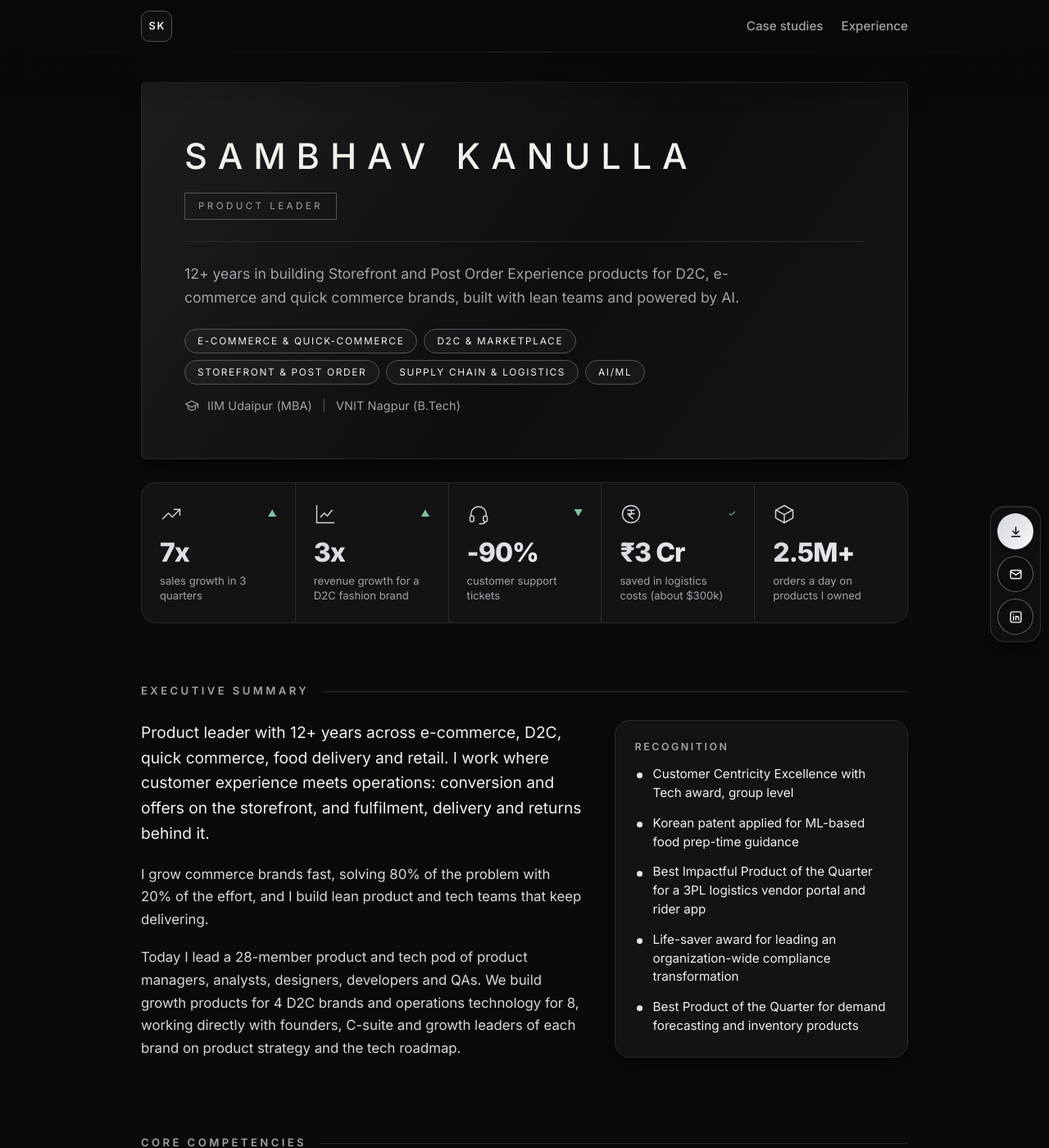
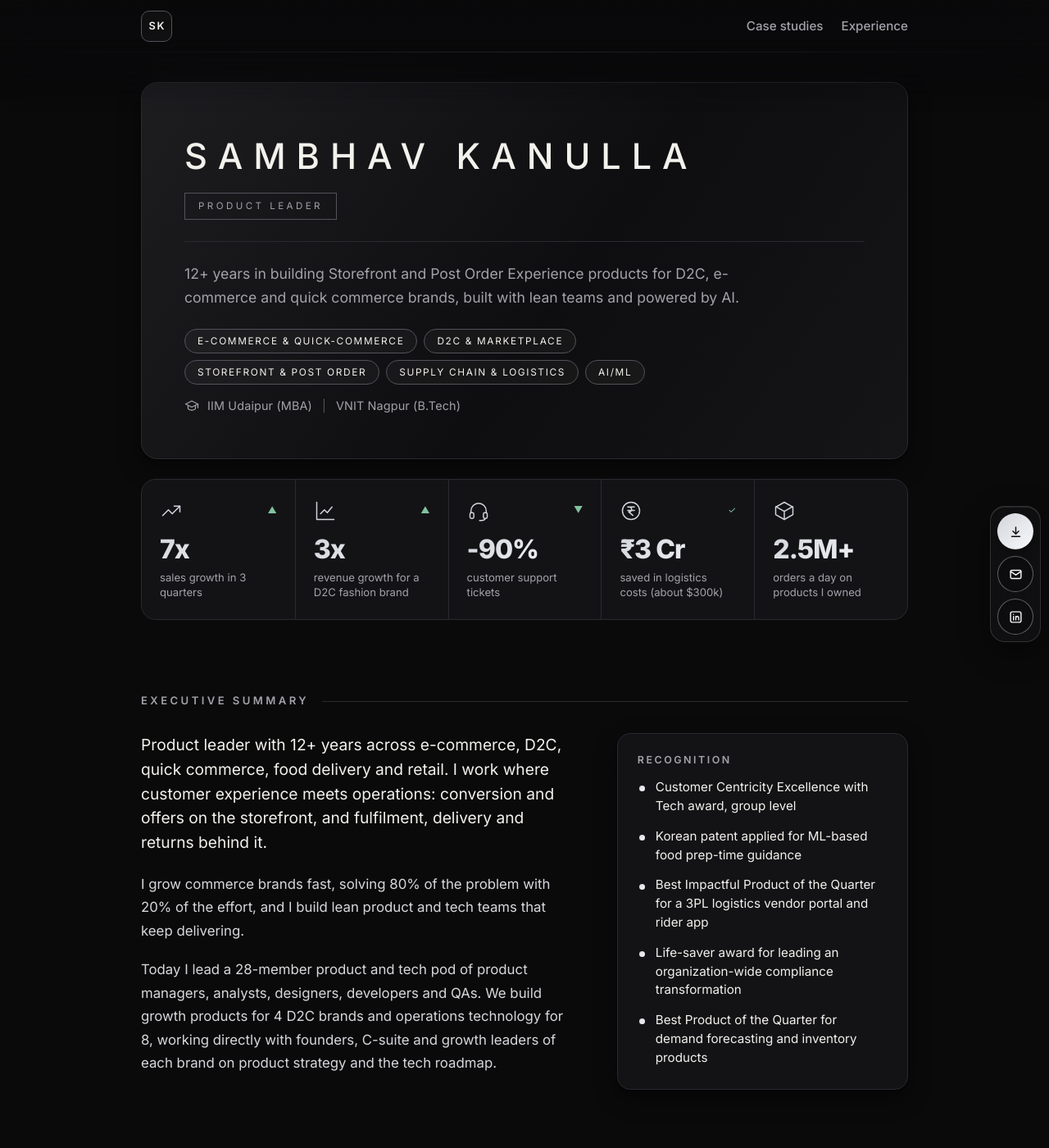
Before and after one commit to sambhavkanulla/sambhavkanulla.github.io, a Jekyll site: the page built from index.html, in a window 1280 px wide and 1400 px high. Shown: the whole window at 82% size. Built offline with Jekyll 4.4.1, drawn with Linux system fonts in a browser that asks for light colours.

Commit message:
Home: consistent spacing scale, responsive case cards, dock never overlaps content
Co-Authored-By: Claude Sonnet 5.5 <noreply@anthropic.com>
Claude-Session: https://claude.ai/code/session_01PrKmB98M39T9226rhsuyd2

```diff
--- a/assets/css/portfolio.css
+++ b/assets/css/portfolio.css
@@ -447,3 +447,50 @@ body.show-name .brand-name { opacity: 1; max-width: 260px; }
     -webkit-mask-image: linear-gradient(to top, #000 0, rgba(0,0,0,0.92) 25%, rgba(0,0,0,0.70) 45%, rgba(0,0,0,0.40) 65%, rgba(0,0,0,0.14) 83%, transparent 100%);
     mask-image: linear-gradient(to top, #000 0, rgba(0,0,0,0.92) 25%, rgba(0,0,0,0.70) 45%, rgba(0,0,0,0.40) 65%, rgba(0,0,0,0.14) 83%, transparent 100%); }
 }
+
+/* ===== Home polish: one spacing scale, consistent radii, no overlaps ===== */
+.ph-hero { border-radius: 20px; }
+.ph-numbers { margin-top: 24px; }
+.ph-section { margin-top: 88px; }
+.ph-section > h2 { margin-bottom: 28px; }
+.ph-two { gap: 48px; }
+.ph-two .prose p { line-height: 1.7; }
+.ph-two .prose p:first-child { line-height: 1.55; }
+.bring { border-radius: 16px; }
+.ph-comp, .ph-cases, .ph-lead { gap: 18px; }
+.ph-comp-item { padding: 24px; }
+.ph-case { padding: 28px 30px; gap: 32px; }
+.ph-case-metrics { gap: 18px; }
+.ph-case-metrics strong { white-space: nowrap; }
+.ph-lead-item { padding-top: 18px; }
+.ph-career li { padding: 18px 4px; }
+.area-more { margin: 22px 0 0; }
+.site-footer { margin-top: 96px; }
+@media (max-width: 960px) {
+  .ph-case { grid-template-columns: 1fr; gap: 22px; }
+  .ph-case-metrics { padding-top: 18px; border-top: 1px solid var(--line); }
+  .ph-case-metrics div:first-child { border-left: 0; padding-left: 0; }
+}
+@media (max-width: 760px) {
+  .ph-section { margin-top: 60px; }
+  .ph-section > h2 { margin-bottom: 20px; }
+  .ph-comp, .ph-cases, .ph-lead { gap: 14px; }
+  .ph-comp-item { padding: 20px; }
+  .ph-case { padding: 22px 20px; }
+  .site-footer { margin-top: 64px; }
+}
+
+/* contact dock: side card only where there is room (>=1160px); otherwise a bottom bar so it never covers content */
+@media (max-width: 1159px) {
+  .dock { top: auto; bottom: 0; left: 0; right: 0; width: auto; transform: none; flex-direction: row; gap: 8px; border: 0; border-radius: 0; box-shadow: none; background: transparent; -webkit-backdrop-filter: none; backdrop-filter: none; isolation: isolate;
+    padding: 10px max(12px, calc((100vw - 980px) / 2 + 22px)) calc(10px + env(safe-area-inset-bottom)); }
+  .dock::before { content: ""; position: absolute; z-index: -1; left: 0; right: 0; bottom: 0; top: -84px; pointer-events: none;
+    background: linear-gradient(to top, rgba(10,10,11,0.85) 0, rgba(10,10,11,0.66) 22%, rgba(10,10,11,0.42) 42%, rgba(10,10,11,0.20) 62%, rgba(10,10,11,0.07) 80%, rgba(10,10,11,0) 100%);
+    -webkit-backdrop-filter: blur(18px) saturate(160%); backdrop-filter: blur(18px) saturate(160%);
+    -webkit-mask-image: linear-gradient(to top, #000 0, rgba(0,0,0,0.92) 25%, rgba(0,0,0,0.70) 45%, rgba(0,0,0,0.40) 65%, rgba(0,0,0,0.14) 83%, transparent 100%);
+    mask-image: linear-gradient(to top, #000 0, rgba(0,0,0,0.92) 25%, rgba(0,0,0,0.70) 45%, rgba(0,0,0,0.40) 65%, rgba(0,0,0,0.14) 83%, transparent 100%); }
+  .dock .btn { flex: 1; width: auto; min-height: 44px; padding: 0 8px; justify-content: center; font-size: 0.85rem; gap: 6px; white-space: nowrap; box-shadow: none; }
+  .dock .pdf-tag { display: none; }
+  body { padding-bottom: 76px; }
+}
+@media (min-width: 1160px) and (max-width: 1359px) { .dock { right: 10px; } }
```
